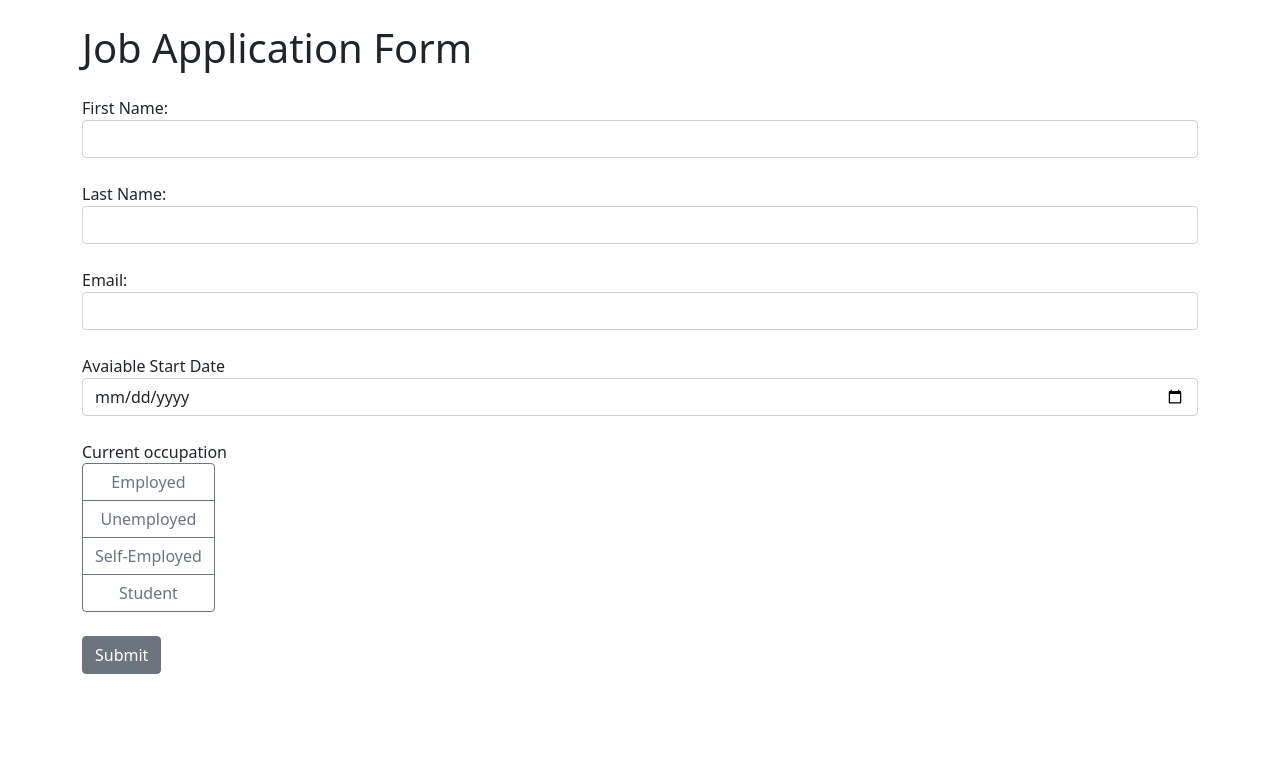
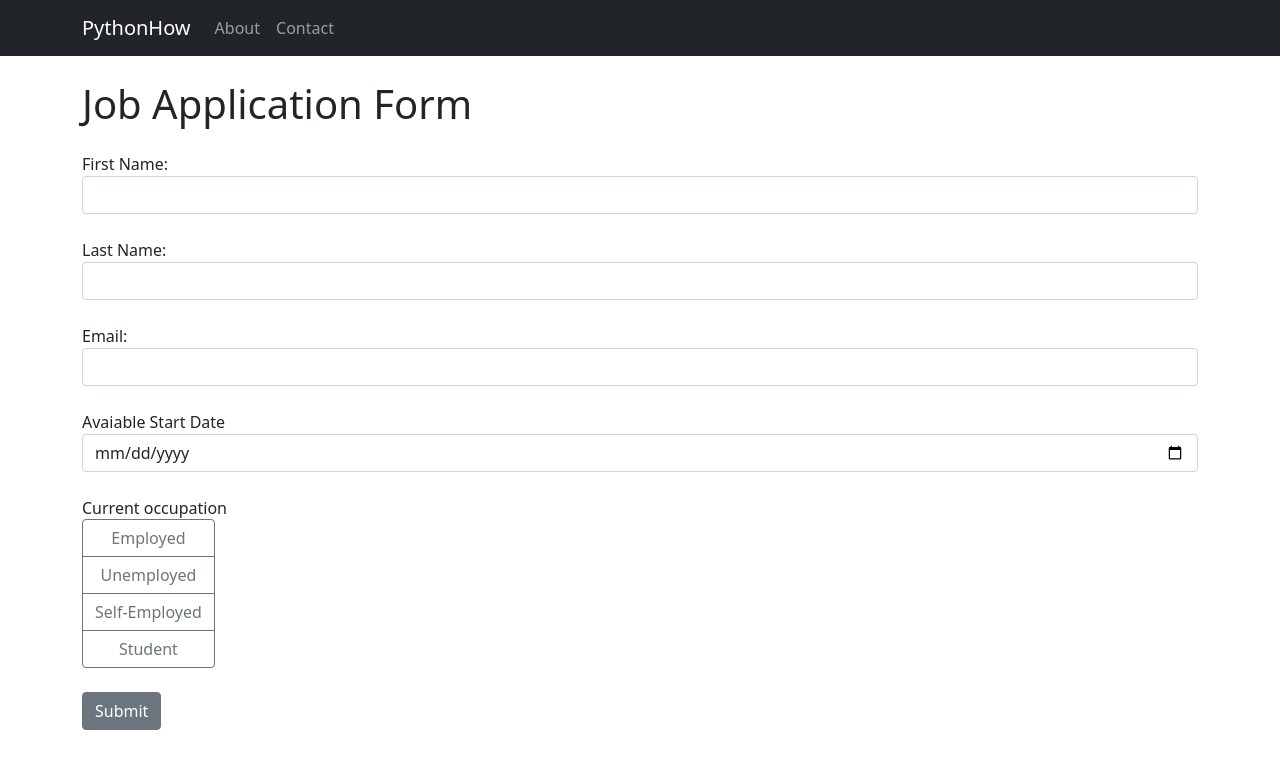
Before and after one commit to ZaideIG/jobpr, a Django app: page / in a window 1280 px wide. Shown: the top 769 px of the page. Run offline with Django 4.2, Linux system fonts and the light colour scheme.

Commit message:
Created NavBar

```diff
--- a/mysite/job_app/templates/base.html
+++ b/mysite/job_app/templates/base.html
@@ -9,6 +9,25 @@
 </head>
 
 <body>
+    <nav class="navbar navbar-expand-lg navbar-dark bg-dark">
+        <div class="container">
+            <a href="{% url 'index' %}" class="navbar-brand">PythonHow</a>
+            <button class="navbar-toggler" type="button" data-bs-toggle="collapse" data-bs-target="#navbarNav"
+                aria-controls="navbarNav" aria-expanded="false" aria-label="Toggle navigation">
+                <span class="navbar-toggler-icon"></span>
+            </button>
+            <div class="collapse navbar-collapse" id="navbarNav">
+                <ul class="navbar-nav">
+                    <li class="nav-item {% if request.path == '/about/' %}activate{% endif %}">
+                        <a href="{% url 'about' %}" class="nav-link">About</a>
+                    </li>
+                    <li class="nav-item">
+                        <a href="#" class="nav-link">Contact</a>
+                    </li>
+                </ul>
+            </div>
+        </div>
+    </nav>
     <div class="container">
         {% block content %}
         {% endblock %}
```
